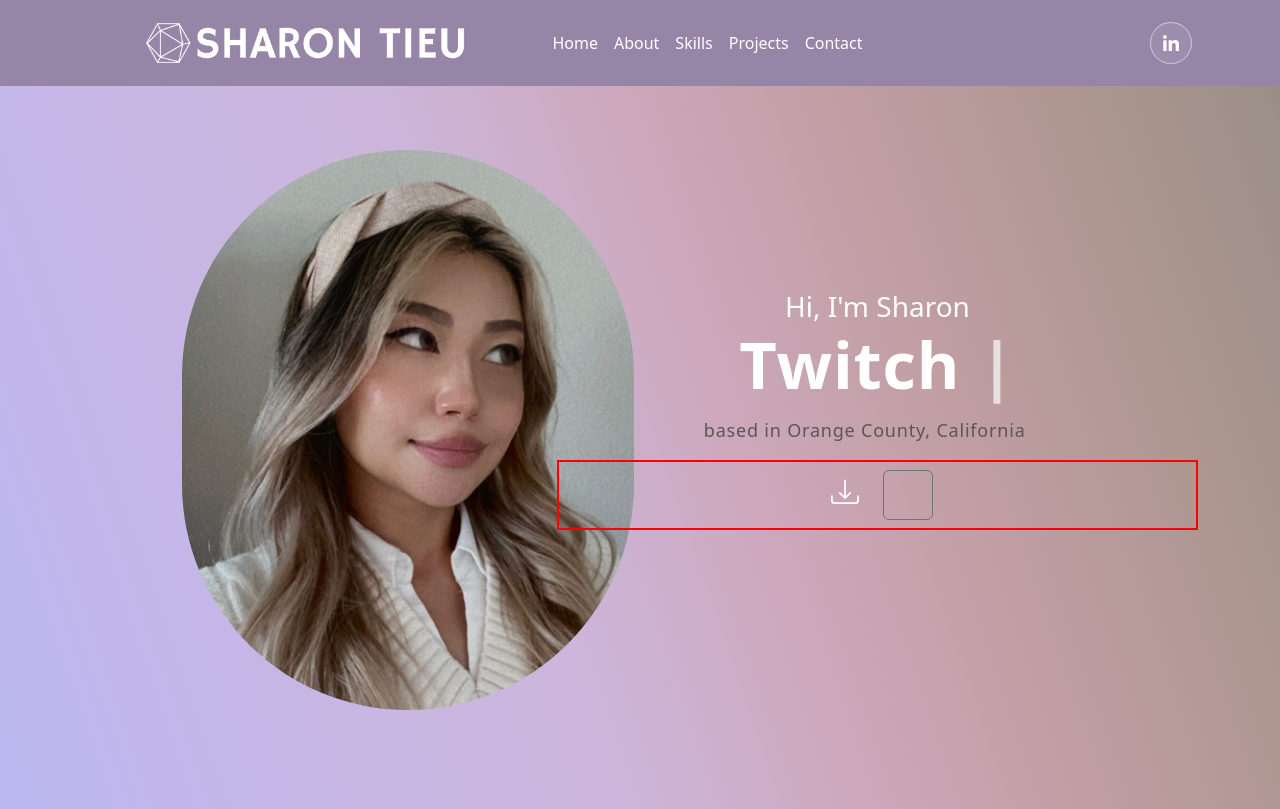
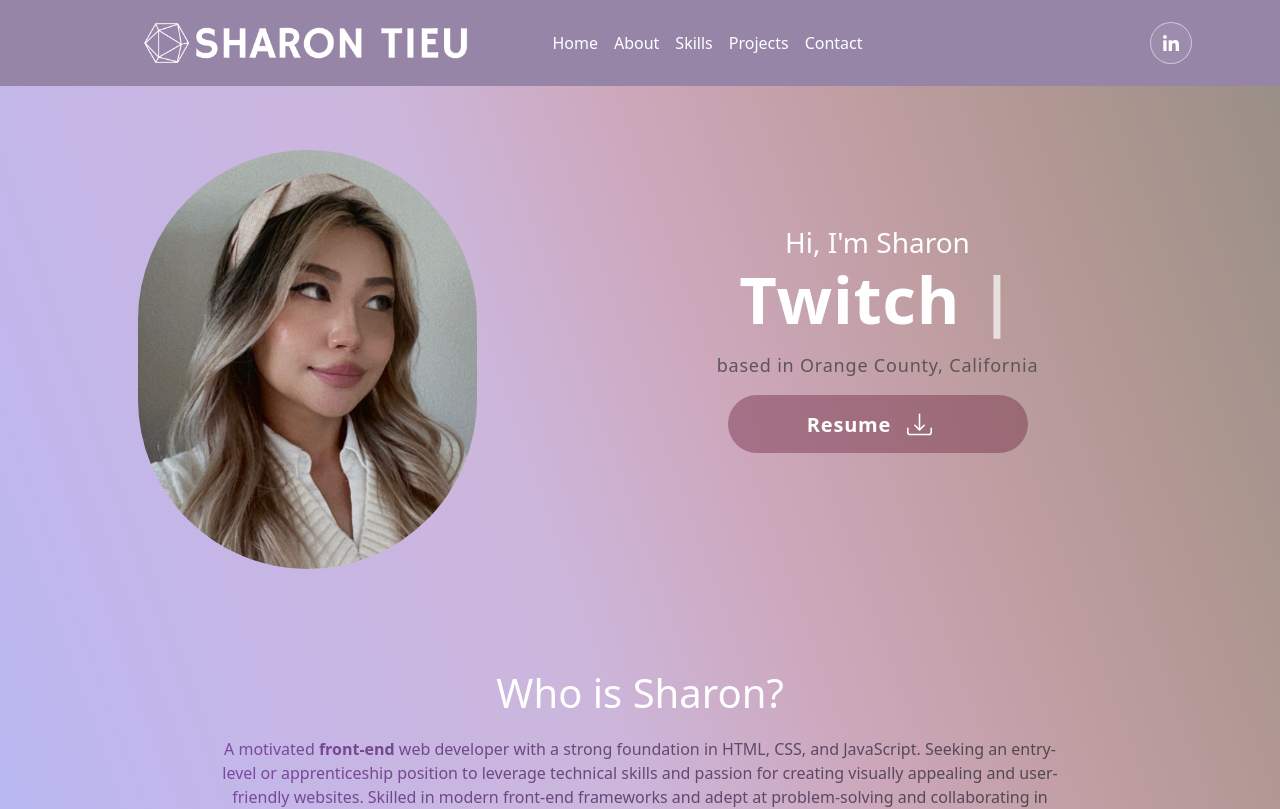
Before and after one commit to sharon-tieu/personal-portfolio, a React (Create React App) app: page / in a window 1280 px wide. Shown: the top 809 px of the page. Built offline with nearby package versions, Linux system fonts and the light colour scheme.

Commit message:
Completed resume download.

```diff
--- a/src/App.css
+++ b/src/App.css
@@ -259,15 +259,17 @@
 
 .name-logo {
   height: 40px;
-  width: 40vh;
+  max-width: 400px;
+  @media only screen and (max-width: 1020px) {
+    height: 20px;
+  }
 }
 
 /* ========== BANNER ========== */
 .headshot-banner {
-  height: 70vh;
-  margin-top: 150px;
-  margin-left: 100px;
+  width: 75%;
   border-radius: 500px;
+  margin: 150px auto 0;
 }
 
 .banner h1 {
@@ -284,18 +286,8 @@
   font-size: 18px;
   letter-spacing: 0.8px;
   line-height: 1.5em;
-  width: 96%;
 }
 
-.banner button {
-  color: #fff;
-  font-weight: 700;
-  font-size: 20px;
-  margin-top: 60px;
-  letter-spacing: 0.8px;
-  display: flex;
-  align-items: center;
-}
 
 .banner button svg {
   font-size: 25px;
@@ -309,17 +301,32 @@
 }
 
 .download-btn {
-  width: 20rem;
-  border-color: #9785A8;
-  border-width: 2.5px;
+  color: #fff;
+  font-weight: 700;
+  font-size: 20px;
+  letter-spacing: 0.8px;
+  align-items: center;
+  width: 100%;
+  border-style: none;
   border-radius: 90px;
-  /* text-align: right; */
-  box-shadow: 0px 1px 6px 1px rgba(113, 99, 99, 0.465);
+  background-color: rgba(96, 22, 50, 0.375);
+  transition: ease-in 0.15s all;
+  max-width: 300px;
+  margin: 0 auto;
+}
+
+.download-btn:hover {
+  cursor: pointer;
+  background-color: rgba(96, 22, 50, 0.75);
 }
 
 .resume-label {
   /* border: 2px solid #9285A8; */
   width: 20rem;
+}
+
+.text-decoration-none {
+  text-decoration: none;
 }
 
 .bi-circle-fill {
--- a/src/components/Banner.js
+++ b/src/components/Banner.js
@@ -1,16 +1,17 @@
 import { Container, Row, Col } from "react-bootstrap";
 import headshot from '../assets/img/headshot.png';
 import Typewriter from "typewriter-effect";
-import * as FileSaver from 'file-saver';
+// import * as FileSaver from 'file-saver';
 // eslint-disable-next-line
 import { saveAs } from 'file-saver';
+import resume from '../assets/files/resume.pdf';
 
-const handleResumeDownload = () => {
-  FileSaver.saveAs(
-    'https://media.licdn.com/dms/document/D562DAQHCoxHf-hhj8Q/profile-treasury-document-pdf-analyzed/0/1682829277525?e=1683763200&v=beta&t=m9v3rQgUfUr4hdDA0-Uoh69Qw3dAl1i00rRofd98Rqw',
-    'Sharon Tieu_Resume'
-  );
-}
+// const handleResumeDownload = () => {
+//   FileSaver.saveAs(
+//     'https://media.licdn.com/dms/document/D562DAQHCoxHf-hhj8Q/profile-treasury-document-pdf-analyzed/0/1682829277525?e=1683763200&v=beta&t=m9v3rQgUfUr4hdDA0-Uoh69Qw3dAl1i00rRofd98Rqw',
+//     'Sharon Tieu_Resume'
+//   );
+// }
 
 export const Banner = () => {
 
@@ -22,6 +23,8 @@
             <img src={headshot} alt="Portrait" className="headshot-banner" />
           </Col>
           <Col xs={12} md={6} xl={7}>
+            <div>
+
                 <h3 className="tagline">Hi, I'm Sharon</h3>
                 <h1>
                   <Typewriter
@@ -33,44 +36,20 @@
                   />
                 </h1>
                 <p>based in Orange County, California</p>
-            <div className="red-line d-flex justify-content-center">
-              {/* <h5 className="red-line m-2 p-3 align-self-center download-btn">
-                Download Resume
-              </h5> */}
-              {/* <svg xmlns="http://www.w3.org/2000/svg"
-                    width="28"
-                    height="28"
-                    fill="currentColor"
-                    className="bi bi-download align-self-center download-icon"
-                    viewBox="0 0 16 16">
-                <path d="M.5 9.9a.5.5 0 0 1 .5.5v2.5a1 1 0 0 0 1 1h12a1 1 0 0 0 1-1v-2.5a.5.5 0 0 1 1 0v2.5a2 2 0 0 1-2 2H2a2 2 0 0 1-2-2v-2.5a.5.5 0 0 1 .5-.5z" />
-                <path d="M7.646 11.854a.5.5 0 0 0 .708 0l3-3a.5.5 0 0 0-.708-.708L8.5 10.293V1.5a.5.5 0 0 0-1 0v8.793L5.354 8.146a.5.5 0 1 0-.708.708l3 3z" />
-              </svg> */}
-              {/* <svg xmlns="http://www.w3.org/2000/svg"
-                    width="62"
-                    height="62"
-                    fill="currentColor"
-                    class="bi bi-circle-fill align-self-center" viewBox="0 0 16 16">
-                <circle cx="8" cy="8" r="8" />
-              </svg> */}
-              {/* <h3 className="resume-label p-3 mt-2 text-align-left">
-                Resume
-              </h3> */}
+                <a href={resume} className="text-decoration-none" target="_blank" rel="noreferrer">
+                  <button className="d-flex justify-content-center download-btn">
+                    <span>Resume</span>
                     <svg xmlns="http://www.w3.org/2000/svg"
-                    width="28"
-                    height="28"
+                      width="25"
+                      height="25"
                       fill="currentColor"
                       className="m-3"
                       viewBox="0 0 16 16">
                       <path d="M.5 9.9a.5.5 0 0 1 .5.5v2.5a1 1 0 0 0 1 1h12a1 1 0 0 0 1-1v-2.5a.5.5 0 0 1 1 0v2.5a2 2 0 0 1-2 2H2a2 2 0 0 1-2-2v-2.5a.5.5 0 0 1 .5-.5z" />
                       <path d="M7.646 11.854a.5.5 0 0 0 .708 0l3-3a.5.5 0 0 0-.708-.708L8.5 10.293V1.5a.5.5 0 0 0-1 0v8.793L5.354 8.146a.5.5 0 1 0-.708.708l3 3z" />
                     </svg>
-              <button
-                type="button"
-                className="d-inline-flex btn btn-outline-secondary resume-btn m-2 p-4"
-                onClick={handleResumeDownload}
-                download="SharonTieu_Resume.pdf">
                   </button>
+                </a>
             </div>
           </Col>
         </Row>
```
Also changed, not shown: 2 other files (tests, documents, lock files or other folders). Lines whose indentation alone changed are shown as unchanged.
